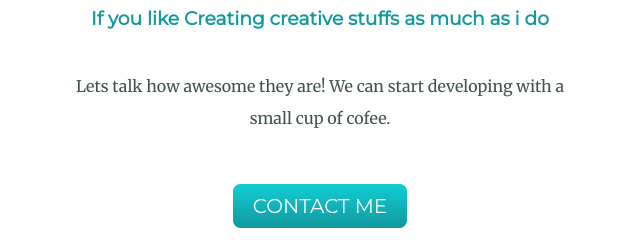
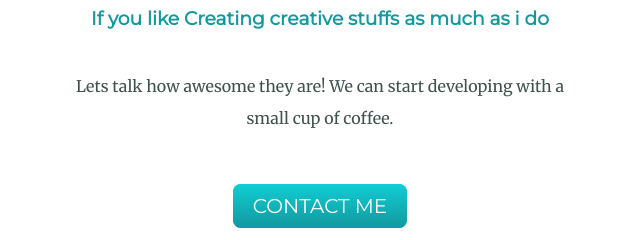
Before and after one commit to AdarshNaikDev/aboutme, a plain HTML site: page index.html in a window 1280 px wide. Shown: the part 2395-2635 px from the top of the page, 320-960 px from the left. Drawn offline with Linux system fonts and the light colour scheme.

Commit message:
Update index.html

```diff
--- a/index.html
+++ b/index.html
@@ -51,7 +51,7 @@
     <div class="contact-me">
       <h2>Get In Touch</h2>
       <h3>If you like Creating creative stuffs as much as i do</h3>
-      <p class="contact-message">Lets talk how awesome they are! We can start developing with a small cup of cofee.</p>
+      <p class="contact-message">Lets talk how awesome they are! We can start developing with a small cup of coffee.</p>
       <a class="btn" href="mailto:nqvadi@gmail.com">CONTACT ME</a>
     </div>
   </div>
```
